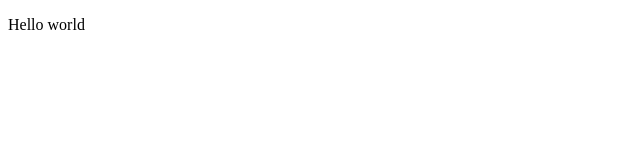
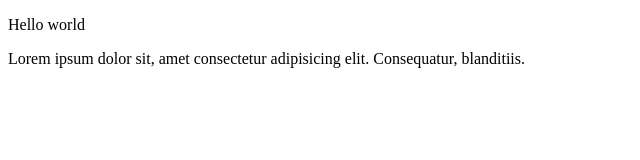
Before and after one commit to mrright17/git-test2, a plain HTML site: page index.html in a window 1280 px wide. Shown: the whole page, without its empty margins (0-640 px from the left). Drawn offline with Linux system fonts and the light colour scheme.

Commit message:
menambahkan paragraph

```diff
--- a/index.html
+++ b/index.html
@@ -8,5 +8,6 @@
   </head>
   <body>
     <p>Hello world</p>
+    <p>Lorem ipsum dolor sit, amet consectetur adipisicing elit. Consequatur, blanditiis.</p>
   </body>
 </html>
```
